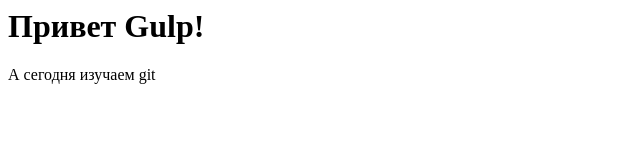
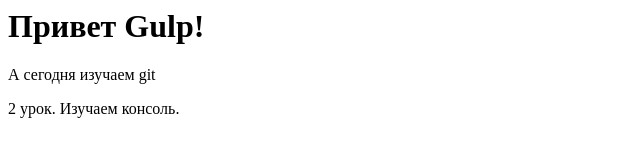
Before and after one commit to ermolaev-m/study, a plain HTML site: page app/index.html in a window 1280 px wide. Shown: the whole page, without its empty margins (0-640 px from the left). Drawn offline with Linux system fonts and the light colour scheme.

Commit message:
Add 2  index.html

```diff
--- a/app/index.html
+++ b/app/index.html
@@ -6,5 +6,6 @@
     <body>
         <h1>Привет Gulp!</h1>
         <p>А сегодня изучаем git</p>
+        <p>2 урок. Изучаем консоль.</p>
     </body>
     </html>
```
